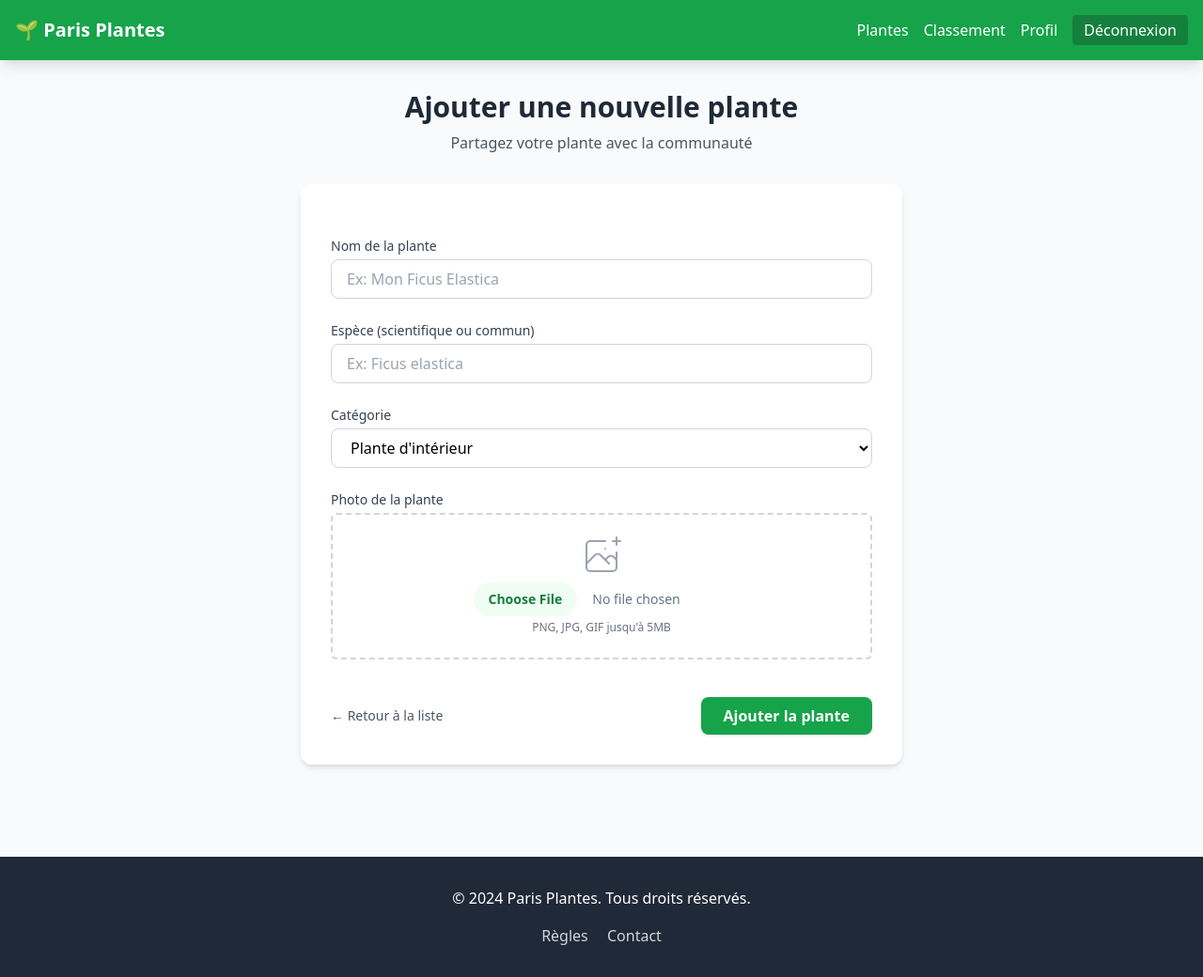
After one commit to camilleklu/plant_betting, a Django app: page /plants/add/ in a window 1280 px wide. The commit adds this page. Shown: the whole page at 94% size. Run offline with Django 5.2, Linux system fonts and the light colour scheme; the visitor is signed in with stand-in values (Sample User, id 1); parts of the project's set-up code (start-up, migrations or seed data) failed here and were passed over; some libraries are stand-ins or nearby versions.

Commit message:
Commit Camille 11/12/2025

```diff
--- a/plants/forms.py
+++ b/plants/forms.py
@@ -5,10 +5,22 @@ class PlantForm(forms.ModelForm):
     class Meta:
         model = Plant
         fields = ['name', 'species', 'category', 'image']
+
         widgets = {
-            'name': forms.TextInput(attrs={'class': 'form-input'}),
-            'species': forms.TextInput(attrs={'class': 'form-input'}),
-            'category': forms.TextInput(attrs={'class': 'form-input'}),
+            'name': forms.TextInput(attrs={
+                'class': 'w-full px-4 py-2 border border-gray-300 rounded-lg focus:ring-2 focus:ring-green-500 focus:border-transparent transition duration-200',
+                'placeholder': 'Ex: Mon Ficus Elastica'
+            }),
+            'species': forms.TextInput(attrs={
+                'class': 'w-full px-4 py-2 border border-gray-300 rounded-lg focus:ring-2 focus:ring-green-500 focus:border-transparent transition duration-200',
+                'placeholder': 'Ex: Ficus elastica'
+            }),
+            'category': forms.Select(attrs={
+                'class': 'w-full px-4 py-2 border border-gray-300 rounded-lg focus:ring-2 focus:ring-green-500 focus:border-transparent bg-white cursor-pointer'
+            }),
+            'image': forms.FileInput(attrs={
+                'class': 'block w-full text-sm text-slate-500 file:mr-4 file:py-2 file:px-4 file:rounded-full file:border-0 file:text-sm file:font-semibold file:bg-green-50 file:text-green-700 hover:file:bg-green-100 cursor-pointer'
+            }),
         }
 
 class MeasurementForm(forms.ModelForm):
@@ -16,6 +28,16 @@ class MeasurementForm(forms.ModelForm):
         model = PlantMeasurement
         fields = ['criterion', 'value', 'notes']
         widgets = {
-            'value': forms.NumberInput(attrs={'class': 'form-input'}),
-            'notes': forms.Textarea(attrs={'class': 'form-textarea', 'rows': 3}),
+            'criterion': forms.Select(attrs={
+                'class': 'w-full px-4 py-2 border border-gray-300 rounded-lg focus:ring-2 focus:ring-green-500 focus:border-transparent bg-white'
+            }),
+            'value': forms.NumberInput(attrs={
+                'class': 'w-full px-4 py-2 border border-gray-300 rounded-lg focus:ring-2 focus:ring-green-500 focus:border-transparent',
+                'placeholder': 'Valeur mesurée'
+            }),
+            'notes': forms.Textarea(attrs={
+                'class': 'w-full px-4 py-2 border border-gray-300 rounded-lg focus:ring-2 focus:ring-green-500 focus:border-transparent',
+                'rows': 3,
+                'placeholder': 'Observations particulières...'
+            }),
         }
--- a/plants/models.py
+++ b/plants/models.py
@@ -3,12 +3,32 @@ from django.contrib.auth.models import User
 from django.utils import timezone
 
 class Plant(models.Model):
-    name = models.CharField(max_length=200)
-    species = models.CharField(max_length=200)
-    category = models.CharField(max_length=100)
-    obtaining_date = models.DateTimeField(default=timezone.now)
-    death_date = models.DateTimeField(null=True, blank=True)
-    image = models.ImageField(upload_to='plants/')
+
+    CATEGORY_CHOICES = [
+        ('indoor', 'Plante d\'intérieur'),
+        ('outdoor', 'Plante d\'extérieur'),
+        ('succulent', 'Succulente / Cactus'),
+        ('tropical', 'Tropicale'),
+        ('vegetable', 'Potager / Aromatique'),
+        ('flowering', 'Plante à fleurs'),
+        ('tree', 'Arbre / Arbuste'),
+        ('other', 'Autre'),
+    ]
+
+    name = models.CharField(max_length=200, verbose_name="Nom")
+    species = models.CharField(max_length=200, verbose_name="Espèce")
+
+    category = models.CharField(
+        max_length=100,
+        choices=CATEGORY_CHOICES,
+        default='indoor',
+        verbose_name="Catégorie"
+    )
+
+
+    obtaining_date = models.DateTimeField(default=timezone.now, verbose_name="Date d'acquisition")
+    death_date = models.DateTimeField(null=True, blank=True, verbose_name="Date de mort")
+    image = models.ImageField(upload_to='plants/', verbose_name="Photo")
     owner = models.ForeignKey(User, on_delete=models.CASCADE)
     is_active = models.BooleanField(default=True)
     created_at = models.DateTimeField(auto_now_add=True)
--- a/plants/urls.py
+++ b/plants/urls.py
@@ -4,6 +4,6 @@ from . import views
 urlpatterns = [
     path('', views.plant_list, name='plant_list'),
     path('<int:pk>/', views.plant_detail, name='plant_detail'),
-    path('add/', views.plant_add, name='plant_add'),
+    path('add/', views.add_plant, name='add_plant'),
     path('<int:plant_id>/add-measurement/', views.add_measurement, name='add_measurement'),
 ]
--- a/plants/views.py
+++ b/plants/views.py
@@ -28,7 +28,7 @@ def plant_detail(request, pk):
     return render(request, 'plants/plant_detail.html', context)
 
 @login_required
-def plant_add(request):
+def add_plant(request):
     if request.method == 'POST':
         form = PlantForm(request.POST, request.FILES)
         if form.is_valid():
@@ -39,7 +39,7 @@ def plant_add(request):
             return redirect('plant_detail', pk=plant.pk)
     else:
         form = PlantForm()
-    return render(request, 'plants/plant_add.html', {'form': form})
+    return render(request, 'plants/add_plants.html', {'form': form})
 
 @login_required
 def add_measurement(request, plant_id):
--- a/templates/base.html
+++ b/templates/base.html
@@ -32,18 +32,6 @@
         </div>
     </nav>
 
-    <!-- Messages -->
-    {% if messages %}
-    <div class="max-w-7xl mx-auto px-4 mt-4">
-        {% for message in messages %}
-        <div
-            class="alert alert-{{ message.tags }} p-4 mb-4 rounded {% if message.tags == 'success' %}bg-green-100 text-green-800{% elif message.tags == 'error' %}bg-red-100 text-red-800{% else %}bg-blue-100 text-blue-800{% endif %}">
-            {{ message }}
-        </div>
-        {% endfor %}
-    </div>
-    {% endif %}
-
     <!-- Contenu principal -->
     <main class="min-h-screen">
         {% block content %}
--- a/templates/core/home.html
+++ b/templates/core/home.html
@@ -24,7 +24,7 @@
                 class="bg-white text-green-600 px-6 py-3 rounded-lg font-semibold hover:bg-gray-100">
                 Voir les plantes
             </a>
-            <a href="{% url 'plant_add' %}"
+            <a href="{% url 'add_plant' %}"
                 class="border-2 border-white text-white px-6 py-3 rounded-lg font-semibold hover:bg-white hover:text-green-600">
                 Ajouter une plante
             </a>
--- a/templates/core/rules.html
+++ b/templates/core/rules.html
@@ -20,7 +20,7 @@
                 class="bg-white text-green-600 px-6 py-3 rounded-lg font-semibold hover:bg-gray-100">
                 Voir les plantes
             </a>
-            <a href="{% url 'plant_add' %}"
+            <a href="{% url 'add_plant' %}"
                 class="border-2 border-white text-white px-6 py-3 rounded-lg font-semibold hover:bg-white hover:text-green-600">
                 Ajouter une plante
             </a>
@@ -67,7 +67,8 @@
     <h2>Classement</h2>
     <ul>
         <li>Basé sur le total des points accumulés</li>
-        <li>Les points utilisés sur un paris en cour ne sont pas pris en compte dans le compte total des points de l'utilisateur</li>
+        <li>Les points utilisés sur un paris en cour ne sont pas pris en compte dans le compte total des points de
+            l'utilisateur</li>
         <li>Pas d'autre classement</li>
     </ul>
     <h2>Transparence et équité</h2>
--- /dev/null
+++ b/templates/plants/add_plants.html
@@ -0,0 +1,97 @@
+{% extends 'base.html' %}
+
+{% block title %}Ajouter une plante - Paris Plantes{% endblock %}
+
+{% block content %}
+<div class="max-w-2xl mx-auto px-4 py-8">
+
+    <div class="mb-8 text-center">
+        <h1 class="text-3xl font-bold text-gray-800">Ajouter une nouvelle plante</h1>
+        <p class="text-gray-600 mt-2">Partagez votre plante avec la communauté</p>
+    </div>
+
+    <div class="bg-white rounded-xl shadow-md p-6 md:p-8">
+
+        <form method="post" enctype="multipart/form-data" class="space-y-6">
+            {% csrf_token %}
+
+            {% if form.non_field_errors %}
+            <div class="bg-red-50 border-l-4 border-red-500 p-4 mb-4">
+                <div class="flex">
+                    <div class="ml-3">
+                        <p class="text-sm text-red-700">
+                            {{ form.non_field_errors|striptags }}
+                        </p>
+                    </div>
+                </div>
+            </div>
+            {% endif %}
+
+            <div>
+                <label for="{{ form.name.id_for_label }}" class="block text-sm font-medium text-gray-700 mb-1">
+                    Nom de la plante
+                </label>
+                {{ form.name }}
+                {% if form.name.errors %}
+                <p class="text-red-500 text-xs mt-1">{{ form.name.errors.0 }}</p>
+                {% endif %}
+            </div>
+
+            <div>
+                <label for="{{ form.species.id_for_label }}" class="block text-sm font-medium text-gray-700 mb-1">
+                    Espèce (scientifique ou commun)
+                </label>
+                {{ form.species }}
+                {% if form.species.errors %}
+                <p class="text-red-500 text-xs mt-1">{{ form.species.errors.0 }}</p>
+                {% endif %}
+            </div>
+
+            <div>
+                <label for="{{ form.category.id_for_label }}" class="block text-sm font-medium text-gray-700 mb-1">
+                    Catégorie
+                </label>
+                {{ form.category }}
+                {% if form.category.errors %}
+                <p class="text-red-500 text-xs mt-1">{{ form.category.errors.0 }}</p>
+                {% endif %}
+            </div>
+
+            <div>
+                <label for="{{ form.image.id_for_label }}" class="block text-sm font-medium text-gray-700 mb-1">
+                    Photo de la plante
+                </label>
+                <div
+                    class="mt-1 flex justify-center px-6 pt-5 pb-6 border-2 border-gray-300 border-dashed rounded-md hover:border-green-500 transition-colors">
+                    <div class="space-y-1 text-center">
+                        <svg class="mx-auto h-12 w-12 text-gray-400" stroke="currentColor" fill="none"
+                            viewBox="0 0 48 48" aria-hidden="true">
+                            <path
+                                d="M28 8H12a4 4 0 00-4 4v20m32-12v8m0 0v8a4 4 0 01-4 4H12a4 4 0 01-4-4v-4m32-4l-3.172-3.172a4 4 0 00-5.656 0L28 28M8 32l9.172-9.172a4 4 0 015.656 0L28 28m0 0l4 4m4-24h8m-4-4v8m-12 4h.02"
+                                stroke-width="2" stroke-linecap="round" stroke-linejoin="round" />
+                        </svg>
+                        <div class="text-sm text-gray-600">
+                            {{ form.image }}
+                        </div>
+                        <p class="text-xs text-gray-500">PNG, JPG, GIF jusqu'à 5MB</p>
+                    </div>
+                </div>
+                {% if form.image.errors %}
+                <p class="text-red-500 text-xs mt-1">{{ form.image.errors.0 }}</p>
+                {% endif %}
+            </div>
+
+            <div class="flex items-center justify-between pt-4">
+                <a href="{% url 'plant_list' %}"
+                    class="text-sm font-medium text-gray-600 hover:text-gray-900 transition duration-150">
+                    ← Retour à la liste
+                </a>
+                <button type="submit"
+                    class="bg-green-600 hover:bg-green-700 text-white font-bold py-2 px-6 rounded-lg shadow transition duration-300 transform hover:-translate-y-0.5">
+                    Ajouter la plante
+                </button>
+            </div>
+        </form>
+    </div>
+</div>
+{% endblock %}
```
Also changed, not shown: core/forms.py (+30 -25 lines), core/views.py (+55 -16 lines), templates/core/login.html (+2 -15 lines), templates/core/profile.html (+0 -10 lines), templates/core/register.html (+0 -9 lines).
